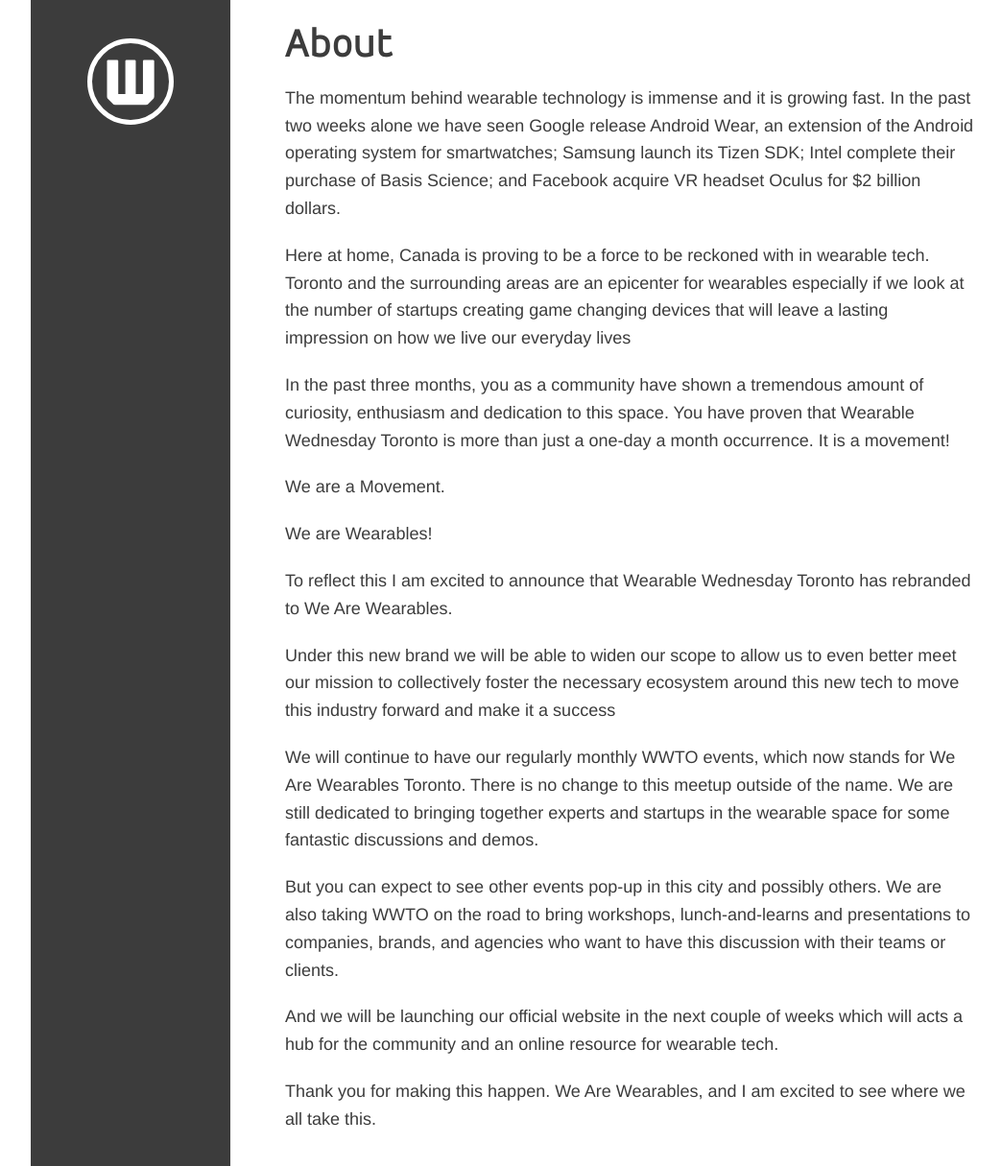
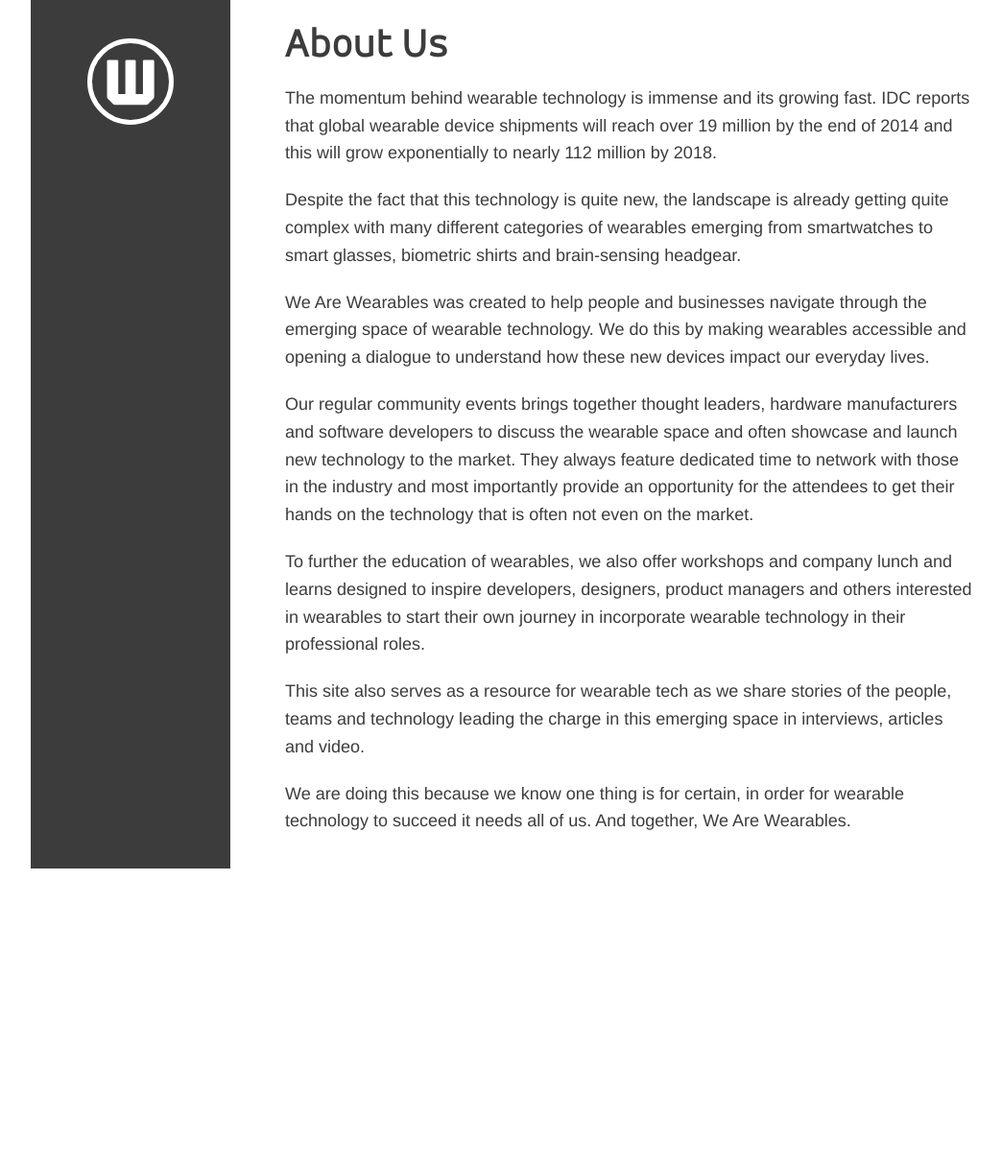
Before and after one commit to scottchen18/wearables, a CodeIgniter app: page /about in a window 1280 px wide. Shown: the part 60-1275 px from the top of the page at 96% size, without its empty margins (108-1152 px from the left). After the commit the page ends 965 px from the top, so only its background shows below. Run offline with CodeIgniter, Linux system fonts and the light colour scheme.

Commit message:
copy for about page

```diff
--- a/application/views/main/static.php
+++ b/application/views/main/static.php
@@ -34,29 +34,21 @@
 	</div>
 
 	<div class="small-12 medium-9 columns content">
-		<h1> About</h1>
+		<h1> About Us</h1>
 
-		<p class="p2">The momentum behind wearable technology is immense and it is growing fast. In the past two weeks alone we have seen Google release Android Wear, an extension of the Android operating system for smartwatches; Samsung launch its Tizen SDK; Intel complete their purchase of Basis Science; and Facebook acquire VR headset Oculus for $2 billion dollars.</p>
+		<p class="p2">The momentum behind wearable technology is immense and its growing fast. IDC reports that global wearable device shipments will reach over 19 million by the end of 2014 and this will grow exponentially to nearly 112 million by 2018.</p>
 
-		<p class="p2">Here at home, Canada is proving to be a force to be reckoned with in wearable tech. Toronto and the surrounding areas are an epicenter for wearables especially if we look at the number of startups creating game changing devices that will leave a lasting impression on how we live our everyday lives</p>
+		<p class="p2">Despite the fact that this technology is quite new, the landscape is already getting quite complex with many different categories of wearables emerging from smartwatches to smart glasses, biometric shirts and brain-sensing headgear.</p>
 
-		<p class="p2">In the past three months, you as a community have shown a tremendous amount of curiosity, enthusiasm and dedication to this space. You have proven that Wearable Wednesday Toronto is more than just a one-day a month occurrence. It is a movement!</p>
+		<p class="p2">We Are Wearables was created to help people and businesses navigate through the emerging space of wearable technology. We do this by making wearables accessible and opening a dialogue to understand how these new devices impact our everyday lives.</p>
 
-		<p class="p2">We are a Movement.</p>
+		<p class="p2">Our regular community events brings together thought leaders, hardware manufacturers and software developers to discuss the wearable space and often showcase and launch new technology to the market. They always feature dedicated time to network with those in the industry and most importantly provide an opportunity for the attendees to get their hands on the technology that is often not even on the market.</p>
 
-		<p class="p2">We are Wearables!</p>
+		<p class="p2">To further the education of wearables, we also offer workshops and company lunch and learns designed to inspire developers, designers, product managers and others interested in wearables to start their own journey in incorporate wearable technology in their professional roles.</p>
 
-		<p class="p2">To reflect this I am excited to announce that Wearable Wednesday Toronto has rebranded to We Are Wearables.</p>
+		<p class="p2">This site also serves as a resource for wearable tech as we share stories of the people, teams and technology leading the charge in this emerging space in interviews, articles and video.</p>
 
-		<p class="p2">Under this new brand we will be able to widen our scope to allow us to even better meet our mission to collectively foster the necessary ecosystem around this new tech to move this industry forward and make it a success</p>
-
-		<p class="p2">We will continue to have our regularly monthly WWTO events, which now stands for We Are Wearables Toronto. There is no change to this meetup outside of the name. We are still dedicated to bringing together experts and startups in the wearable space for some fantastic discussions and demos.</p>
-
-		<p class="p2">But you can expect to see other events pop-up in this city and possibly others. We are also taking WWTO on the road to bring workshops, lunch-and-learns and presentations to companies, brands, and agencies who want to have this discussion with their teams or clients.</p>
-
-		<p class="p2">And we will be launching our official website in the next couple of weeks which will acts a hub for the community and an online resource for wearable tech.</p>
-
-		<p class="p2">Thank you for making this happen. We Are Wearables, and I am excited to see where we all take this.
+		<p class="p2">We are doing this because we know one thing is for certain, in order for wearable technology to succeed it needs all of us. And together, We Are Wearables.
 		</p>
 
 	</div>
```
